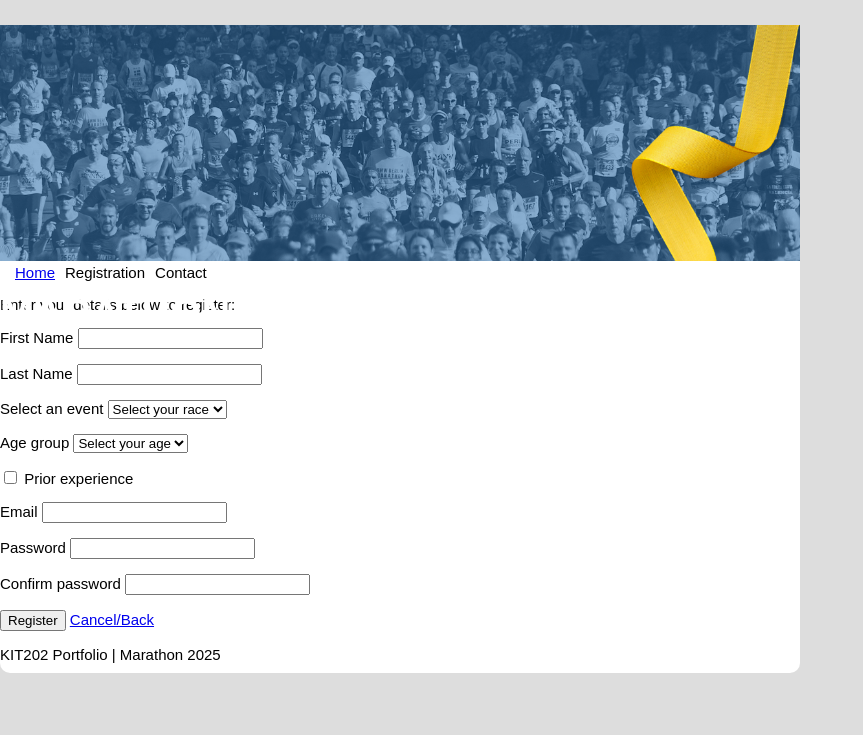
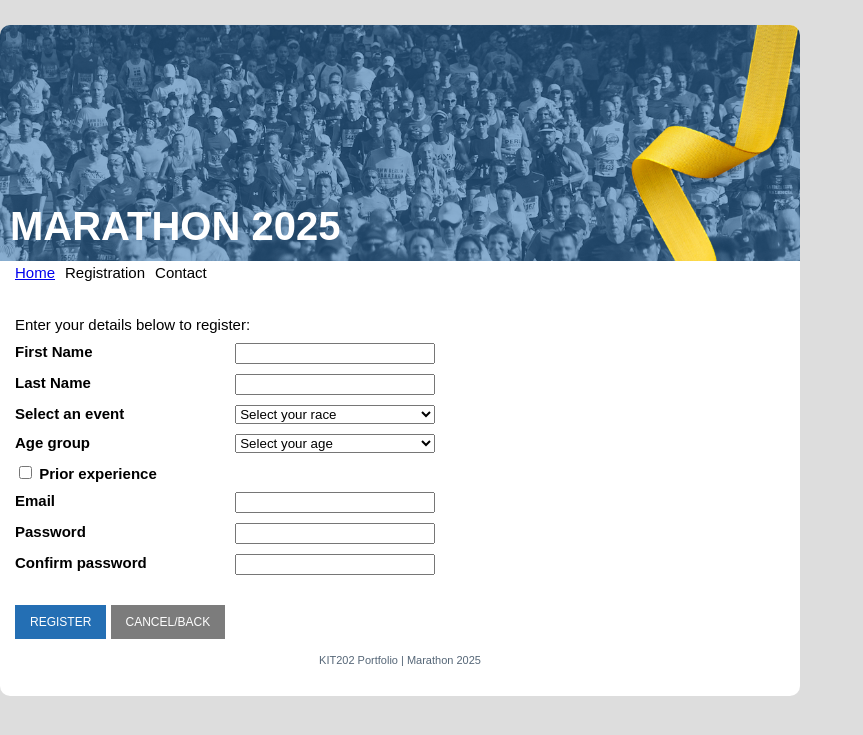
Before and after one commit to LuddyFish/KIT202-Portfolio, a PHP site: page /registration.html in a window 1280 px wide. Shown: the top 735 px of the page, without its empty margins (0-863 px from the left). Run offline with PHP 8.4, Linux system fonts and the light colour scheme.

Commit message:
Finished Week 3 Tutorial Work

```diff
--- a/static_site/registration.html
+++ b/static_site/registration.html
@@ -10,7 +10,7 @@
     <body>
         <div id="container">
             <header>
-                <img src = "images/banner.png" alt = "Marathon banner" width="800">
+                <img src = "images/banner.png" alt = "Marathon banner" class="banner" width="800">
                 <h1>Marathon 2025</h1>
             </header>
             <nav>
@@ -21,17 +21,13 @@
                 </ul>
             </nav>
 
-            <form>
+            <main>
                 <p>Enter your details below to register: </p>
-                <p>
+                <form id="registrationForm" class="form-label form-control col-span">
                     <label>First Name</label>
                     <input type="text" id="first" name="First Name" required/>
-                </p>
-                <p>
                     <label>Last Name</label>
                     <input type="text" id="last" name="Last Name" required/>
-                </p>
-                <p>
                     <label>Select an event</label>
                     <select id="race" name="Event" required>
                         <option value="" disabled selected hidden>Select your race</option>
@@ -41,8 +37,6 @@
                         <option value="5">5 km</option>
                         <option value="1">1 km fun run</option>
                     </select>
-                </p>
-                <p>
                     <label>Age group</label>
                     <select id="age" name="Age Category" required>
                         <option value="" disabled selected hidden>Select your age</option>
@@ -51,35 +45,28 @@
                         <option value="Master">40-49</option>
                         <option value="Senior Master">50+</option>
                     </select>
-                </p>
                     <label>
                         <input type="checkbox" id="Exp" name="Experience"/>
                         Prior experience
-                </label>
-                <p>
+                    </label><br>
                     <label>Email</label>
                     <input type="email" id="email" name="Email" required/>
-                </p>
-                <p>
                     <label>Password</label>
                     <input type="password" id="password" name="Password"
                     pattern=".{6,18}" title="Password must be 6-18 characters long" required/>
-                </p>
-                <p>
                     <label>Confirm password</label>
                     <input type="password" id="password_confirm" name="Confirm Password"
                     pattern=".{6,18}" title="Password must be 6-18 characters long" required/>
-                </p>
                     <p>
-                    <button type="submit">Register</button>
-
-                    <a href="index.html">Cancel/Back</a>
+                        <button class="btn" id="register_b" type="submit">Register</button>
+                        <a href="index.html"><button class="btn" id="back_b" type="button">Cancel/Back</button></a>
                     </p>
                 </form>
 
                 <footer>
                     KIT202 Portfolio | Marathon 2025
                 </footer>
+            </main>
         </div>
     </body>
 </html>
--- a/static_site/styles/style.css
+++ b/static_site/styles/style.css
@@ -70,6 +70,7 @@ header h1 {
     color: white;
     text-transform: uppercase;
     margin-bottom: 15px;
+    bottom: 0px; left: 10px;
 }
 
 /*
@@ -103,8 +104,7 @@ The following guidelines apply:
 */
 
 main {
-    padding-top: 20px; padding-bottom: 20px;
-    padding-left: 15px; padding-right: 15px;
+    padding: 20px 15px;
     h2 {
         margin-top: 30px;
         margin-bottom: 5px;
@@ -113,8 +113,8 @@ main {
         font-weight: bold;
         color: #246fb4;
     }
-    + h2 {
-        margin-top: 0;
+    > h2 {
+        margin-top: none;
     }
     p, ul {
         margin-bottom: 10px;
@@ -138,18 +138,16 @@ Requirements:
   have a border the same as the table, and use 5px padding all around
 */
 main table {
-    border: collapse 1px solid #dddddd;
-    margin: 0;
-    margin-bottom: 10px;
+    border-collapse: collapse;
+    border: 1px solid #dddddd;
+    margin: 0 0 10px;
     th, td {
         text-align: left;
-        border: collapse 1px solid #dddddd;
-        padding: 5px
+        border: 1px solid #dddddd;
+        padding: 5px;
     }
+    th {background-color: #ededed;}
 }
-
-/* TODO Add rules for the table headers and cells as needed to emulate the screenshots in the task (then delete this comment) */
-
 
 
 /*
@@ -175,23 +173,18 @@ You will need to define additional CSS rules to style the button colours
 */
 .btn {
     border: none;
-    margin: 5px, 0px;
-    padding: 10px, 15px;
+    margin: 5px 0px;
+    padding: 10px 15px;
     color: white;
     text-transform: uppercase;
     font-size: 12px;
     text-decoration: none;
     cursor: default;
-    #register_b {
-        background-color: #246fb4;
-        :hover { background-color: #448fd4; }
-    }
-    #back_b {
-        background-color: #7c7c7c;
-        :hover { background-color: #929292; }
-    }
 }
-
+#register_b { background-color: #246fb4; }
+#register_b:hover { background-color: #448fd4; }
+#back_b { background-color: #7c7c7c; }
+#back_b:hover { background-color: #929292; }
 
 /* Registration Form Grid Layout */
 
@@ -206,7 +199,8 @@ using JavaScript in Week 5.)
 - Justify the content to the left
 */
 #registrationForm {
-    columns: auto, 200px;
+    display: grid;
+    grid-template-columns: auto 200px;
     gap: 10px;
     justify-content: left;
 }
@@ -237,5 +231,5 @@ form actions (the submit and cancel buttons)
 - It should span two columns (achievable by setting the grid column end to span 2)
 */
 .col-span {
-    column-span: 2;
+    grid-column-end: 2;
 }
```
Also changed, not shown: static_site/index.html (+7 -6 lines). Lines whose indentation alone changed are shown as unchanged.
